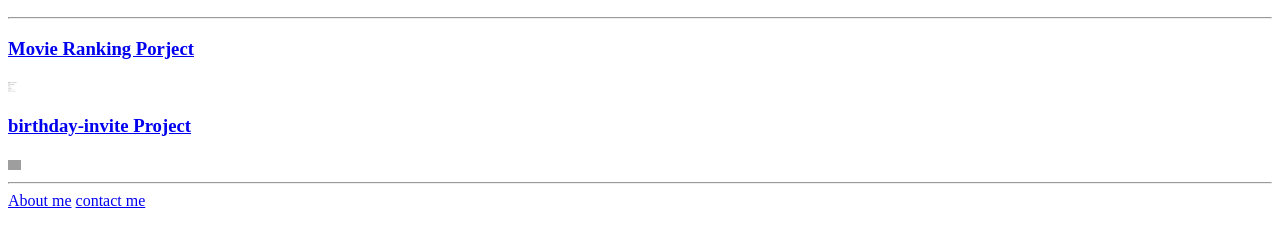
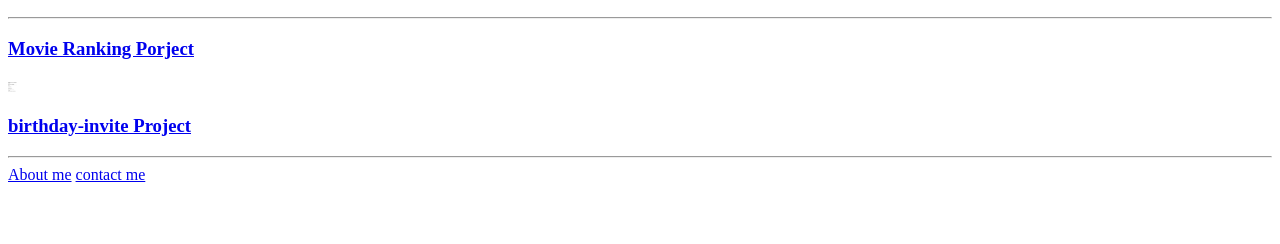
Before and after one commit to Nraj160801/first-web, a plain HTML site: page index.html in a window 1280 px wide. Shown: the part 110-354 px from the top of the page. Drawn offline with Linux system fonts and the light colour scheme; grey boxes are pictures that could not be loaded.

Commit message:
Update index.html

```diff
--- a/index.html
+++ b/index.html
@@ -12,7 +12,7 @@
     <h3><a href="./public/movie-ranking.html">Movie Ranking Porject</a></h3>
     <img src="./assets/images/movi-ranking.png" height="10" alt="movie ranking"/>
     <h3><a href="./public/birthday-invite.html">birthday-invite Project</a></h3>
-    <img src="./assets/images/birthday-invite.png" height="10 alt="birthday invition"/>
+
     <hr/>
     <a href="./public/about.html">About me</a>
     <a href="./public/contact.html">contact me</a>
```
